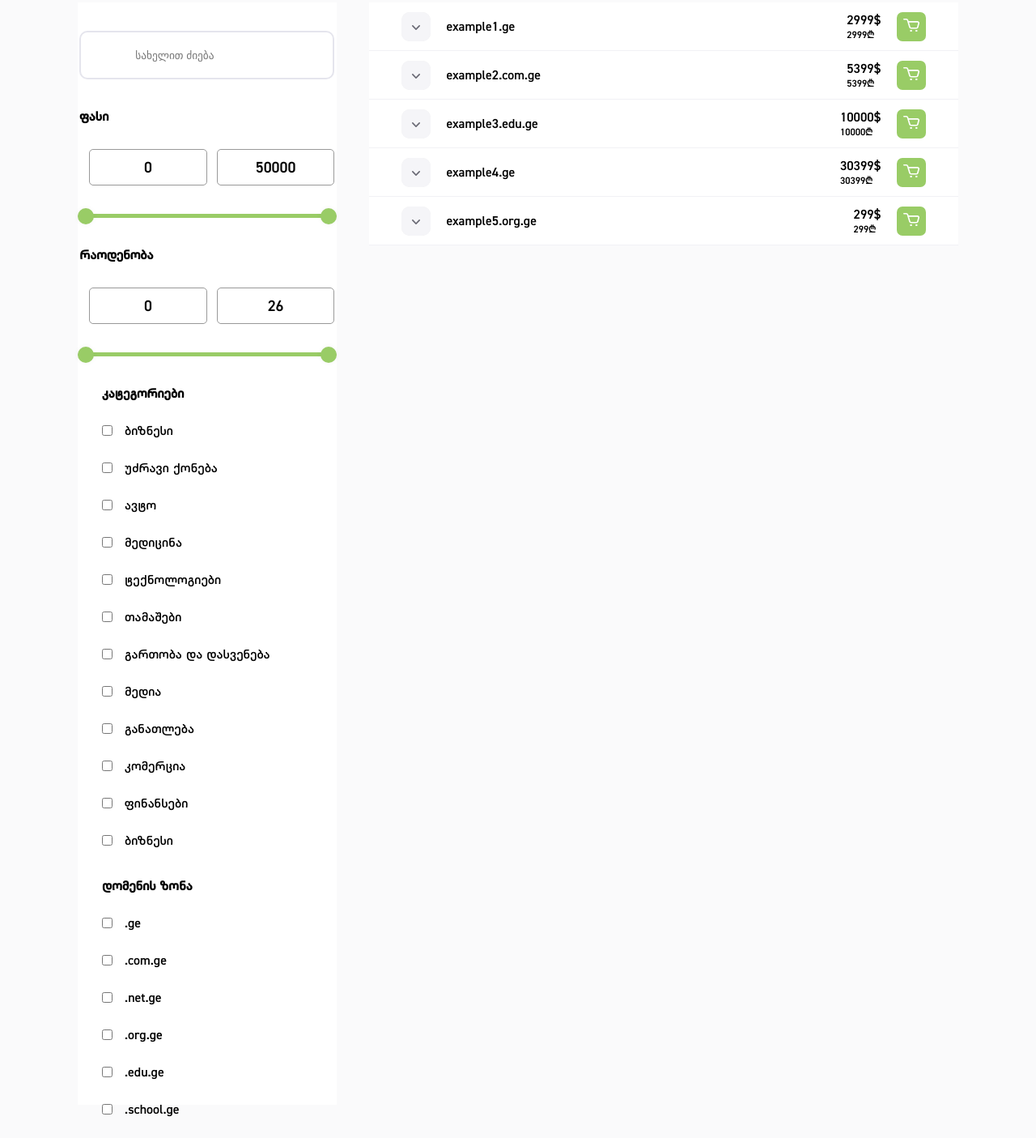
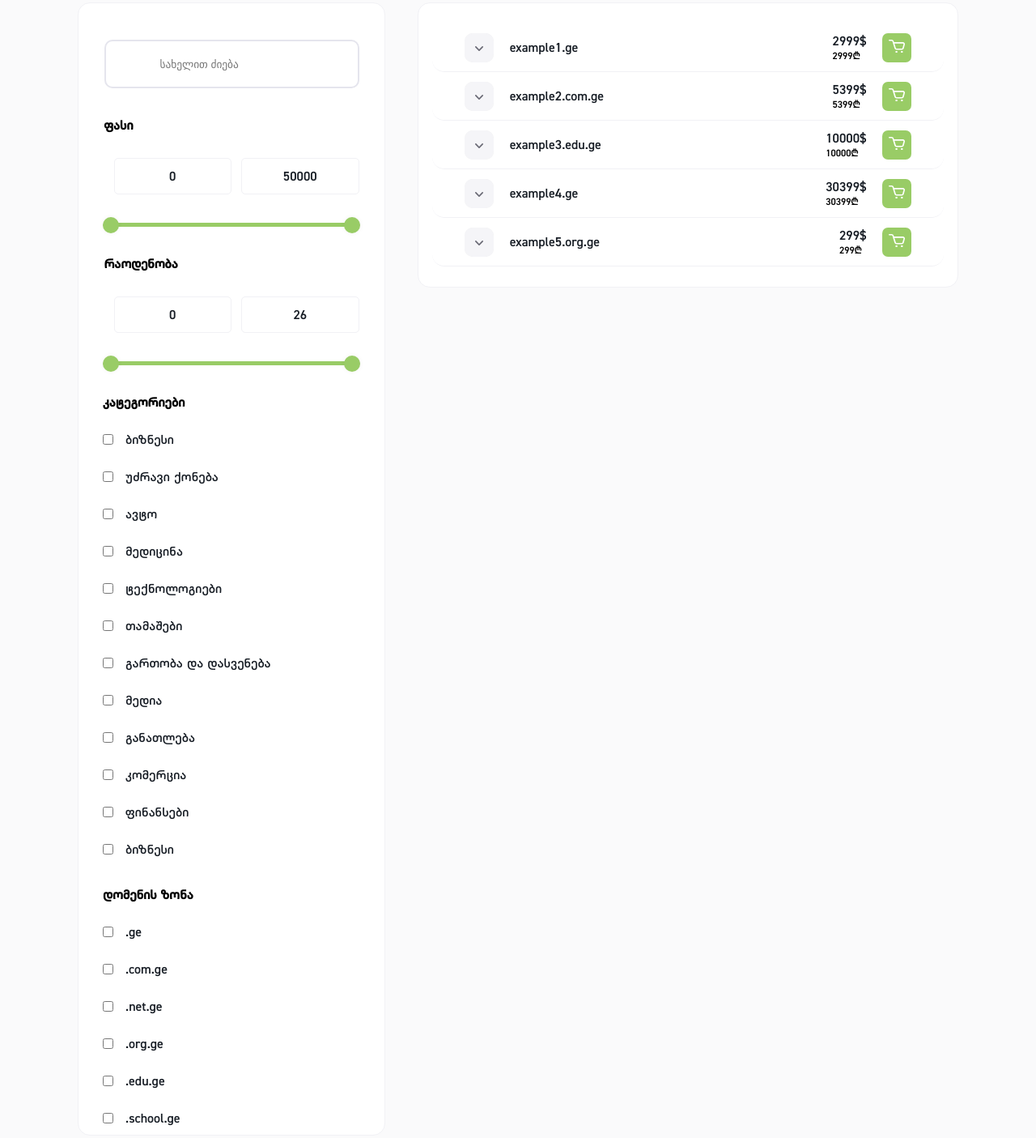
Before and after one commit to Datodia/Lemondo-Task, a plain HTML site: page index.html in a window 1280 px wide. Shown: the part 435-1840 px from the top of the page at 81% size. Drawn offline with nearby package versions, Linux system fonts and the light colour scheme.

Commit message:
last commit

```diff
--- a/index.html
+++ b/index.html
@@ -138,51 +138,51 @@
                     </div>
                     <div class="checkbox">
                         <input type="checkbox" class="checkboxCategory" id="1">
-                        <span>ბიზნესი</span>
+                        <label for="1">ბიზნესი</label>
                     </div>
                     <div class="checkbox">
                         <input type="checkbox" class="checkboxCategory" id="2">
-                        <span>უძრავი ქონება</span>
+                        <label for="2">უძრავი ქონება</label>
                     </div>
                     <div class="checkbox">
                         <input type="checkbox" class="checkboxCategory" id="3">
-                        <span>ავტო</span>
+                        <label for="3">ავტო</label>
                     </div>
                     <div class="checkbox">
                         <input type="checkbox" class="checkboxCategory" id="4">
-                        <span>მედიცინა</span>
+                        <label for="4">მედიცინა</label>
                     </div>
                     <div class="checkbox">
                         <input type="checkbox" class="checkboxCategory" id="5">
-                        <span>ტექნოლოგიები</span>
+                        <label for="5">ტექნოლოგიები</label>
                     </div>
                     <div class="checkbox">
                         <input type="checkbox" class="checkboxCategory" id="6">
-                        <span>თამაშები</span>
+                        <label for="6">თამაშები</label>
                     </div>
                     <div class="checkbox">
                         <input type="checkbox" class="checkboxCategory" id="7">
-                        <span>გართობა და დასვენება</span>
+                        <label for="7">გართობა და დასვენება</label>
                     </div>
                     <div class="checkbox">
                         <input type="checkbox" class="checkboxCategory" id="8">
-                        <span>მედია</span>
+                        <label for="8">მედია</label>
                     </div>
                     <div class="checkbox">
                         <input type="checkbox" class="checkboxCategory" id="9">
-                        <span>განათლება</span>
+                        <label for="9">განათლება</label>
                     </div>
                     <div class="checkbox">
                         <input type="checkbox" class="checkboxCategory" id="10">
-                        <span>კომერცია</span>
+                        <label for="10">კომერცია</label>
                     </div>
                     <div class="checkbox">
                         <input type="checkbox" class="checkboxCategory" id="11">
-                        <span>ფინანსები</span>
+                        <label for="11">ფინანსები</label>
                     </div>
                     <div class="checkbox">
                         <input type="checkbox" class="checkboxCategory" id="12">
-                        <span>ბიზნესი</span>
+                        <label for="12">ბიზნესი</label>
                     </div>
 
 
@@ -190,28 +190,28 @@
                         <h1>დომენის ზონა</h1>
                     </div>
                     <div class="checkbox">
-                        <input type="checkbox" class="checkboxDomain">
-                        <span>.ge</span>
+                        <input type="checkbox" class="checkboxDomain" id="13">
+                        <label for="13">.ge</label>
                     </div>
                     <div class="checkbox">
-                        <input type="checkbox" class="checkboxDomain">
-                        <span>.com.ge</span>
+                        <input type="checkbox" class="checkboxDomain" id="14">
+                        <label for="14">.com.ge</label>
                     </div>
                     <div class="checkbox">
-                        <input type="checkbox" class="checkboxDomain">
-                        <span>.net.ge</span>
+                        <input type="checkbox" class="checkboxDomain" id="15">
+                        <label for="15">.net.ge</label>
                     </div>
                     <div class="checkbox">
-                        <input type="checkbox" class="checkboxDomain">
-                        <span>.org.ge</span>
+                        <input type="checkbox" class="checkboxDomain" id="16">
+                        <label for="16">.org.ge</label>
                     </div>
                     <div class="checkbox">
-                        <input type="checkbox" class="checkboxDomain">
-                        <span>.edu.ge</span>
+                        <input type="checkbox" class="checkboxDomain" id="17">
+                        <label for="17">.edu.ge</label>
                     </div>
                     <div class="checkbox">
-                        <input type="checkbox" class="checkboxDomain">
-                        <span>.school.ge</span>
+                        <input type="checkbox" class="checkboxDomain" id="18">
+                        <label for="18">.school.ge</label>
                     </div>
                 </div>
 
--- a/scripts.js
+++ b/scripts.js
@@ -69,10 +69,24 @@ let rangeInput = document.querySelectorAll('.range-input input'),
     addBtn = document.querySelectorAll('.add'),
     count = 0,
     rise = document.querySelectorAll(".rise"),
-    addText = document.getElementById('add-text');
+    addText = document.getElementById('add-text'),
+    btnAdd = document.querySelectorAll('#btnAdd');
 
 //Number of domains
 quantity.innerHTML = domainList.length
+
+
+btnAdd.forEach(function (e) {
+    e.addEventListener('click', function () {
+        let rise = e.previousElementSibling;
+
+        if (rise.style.display === 'none') {
+            rise.style.display = "block"
+        } else {
+            rise.style.display = "none"
+        }
+    })
+})
 
 //when we type something in the search it add this value in the domainList and filter it
 searchInput.addEventListener("input", function () {
@@ -163,35 +177,6 @@ addBtn.forEach(function (e) {
 });
 
 
-//On the click each add button show items number in the basket and also we can remove items from the basket
-rise.forEach(function (e) {
-    e.addEventListener('click', function () {
-        if (e.classList.contains("clicked")) {
-            if (count > 0) {
-                count--
-                basket.innerHTML = count;
-
-            }
-            if (count === 0) {
-                basket.innerHTML = "";
-                basket.classList.remove('basket')
-            }
-
-            e.classList.remove("clicked");
-            e.innerHTML = "დამატება";
-            return;
-        }
-        count++
-        basket.innerHTML = count
-
-        if (count === 1) {
-            basket.classList.add('basket')
-        }
-
-        e.classList.add("clicked");
-        e.innerHTML = 'ამოღება';
-    });
-});
 
 //this jquery add show and hide filter menu on mobile
 $(document).ready(function () {
@@ -274,14 +259,14 @@ function addToList(json = []) {
             <button id="rise" class="rise">
                 <h1>დამატება</h1>
             </button>
-            <button class="add">
+            <button class="add" id="btnAdd">
                 <img src="assets/white-basket.svg" alt="">
             </button>
         </div>
     </div>`
 
-
-    });
+    }
+    );
 
     if (listTable.childNodes.length === 0) {
         //daamate listable.innerHTML rom ver moidzebna
@@ -291,6 +276,51 @@ function addToList(json = []) {
         <p>მითითებული პარამეტრებით დომენების მარკეტში შედეგები ვერ მოიძებნა, შეცვალეთ ძიების პარამეტრები და ცადეთ თავიდან</p>
     </div>`;
     }
+
+    let test = document.querySelectorAll('#btnAdd');
+    let rise = document.querySelectorAll("#rise");
+    test.forEach(function (e) {
+        e.addEventListener('click', function () {
+            let rise = e.previousElementSibling;
+
+            if (rise.style.display === 'block') {
+                rise.style.display = "none"
+            } else {
+                rise.style.display = "block"
+            }
+        })
+    })
+    //On the click each add button show items number in the basket and also we can remove items from the basket
+
+    rise.forEach(function (e) {
+        e.addEventListener('click', function () {
+            if (e.classList.contains("clicked")) {
+                if (count > 0) {
+                    count--
+                    basket.innerHTML = count;
+
+                }
+                if (count === 0) {
+                    basket.innerHTML = "";
+                    basket.classList.remove('basket')
+                }
+
+                e.classList.remove("clicked");
+                e.innerHTML = "დამატება";
+                return;
+            }
+            count++
+            basket.innerHTML = count
+
+            if (count === 1) {
+                basket.classList.add('basket')
+            }
+
+            e.classList.add("clicked");
+            e.innerHTML = 'ამოღება';
+        });
+    });
+
 
 }
 
--- a/style.css
+++ b/style.css
@@ -20,7 +20,7 @@ header {
     height: 80px;
     display: flex;
     background-color: white;
-    border-bottom: 1px solid gray;
+    border-bottom: 1px solid #F1F1F5;
 }
 
 header .header {
@@ -28,6 +28,7 @@ header .header {
     margin: auto;
     display: flex;
     justify-content: space-between;
+    align-items: flex-end;
 }
 
 header .header .buttons {
@@ -165,6 +166,7 @@ nav .navbar .right a:hover {
 .main-container .sort .sorting h1,
 header .header .buttons button {
     cursor: pointer;
+    background: none;
 }
 
 .main-container .sort .quantity {
@@ -204,8 +206,10 @@ header .header .buttons button {
 .main-container .filter-container .filter {
     width: 380px;
     background-color: white;
-    height: 1361px;
     margin-bottom: 150px;
+    border: 1px solid #F1F1F5;
+    border-radius: 15px;
+    padding: 10px 30px;
 }
 
 .main-container .filter-container .filter .mob-sort,
@@ -235,12 +239,15 @@ header .header .buttons button {
     width: 100%;
     height: 100%;
     outline: none;
-    font-size: 19px;
+    font-size: 16px;
     font-family: 'TKT';
     margin-left: 12px;
+    font-weight: normal;
     border-radius: 5px;
     text-align: center;
-    border: 1px solid #999;
+    border: 1px solid #F1F1F5;
+    color: #171D25;
+
     -moz-appearance: textfield;
 }
 
@@ -292,7 +299,7 @@ input[type="range"]::-webkit-slider-thumb {
 
 
 .main-container .filter-container .right-div {
-    width: 866px;
+    flex-grow: 1;
     background-color: #FAFAFB;
 }
 
@@ -322,12 +329,22 @@ input[type="range"]::-webkit-slider-thumb {
 .main-container .filter-container .domains {
     width: 100%;
     background-color: white;
+    border: 1px solid #F1F1F5;
+    border-radius: 15px;
+    padding: 25px 0;
+}
+
+#rise h1 {
+    color: white;
 }
 
 .main-container .filter-container .domains .items {
     display: flex;
     justify-content: space-between;
     height: 60px;
+    width: 95%;
+    margin: auto;
+    border-radius: 15px;
     border-bottom: 1px solid #F1F1F5;
 }
 
@@ -356,6 +373,7 @@ input[type="range"]::-webkit-slider-thumb {
     font-size: 16px;
     font-family: 'TKT';
     font-weight: normal;
+    color: #171D25;
 }
 
 .main-container .filter-container .domains .items .right p {
@@ -377,6 +395,7 @@ input[type="range"]::-webkit-slider-thumb {
     border-radius: 7px;
     background-color: #99CC66;
     border: none;
+    cursor: pointer;
 }
 
 .main-container .filter-container .domains .items .right #rise {
@@ -390,6 +409,8 @@ input[type="range"]::-webkit-slider-thumb {
     color: white;
     transform: translateX(28px);
     display: none;
+    font-size: 16px;
+    font-family: 'TKT';
 }
 
 
@@ -406,16 +427,13 @@ input[type="range"]::-webkit-slider-thumb {
 
 .main-container .filter-container .filter .input input {
     border: none;
+    outline: none;
 }
 
 .main-container .filter-container .filter .price {
     width: 315px;
     margin: auto;
     margin-top: 35px;
-}
-
-.main-container .filter-container .filter .checkboxes {
-    margin-left: 30px;
 }
 
 .main-container .filter-container .filter .checkboxes .title h1 {
@@ -431,10 +449,12 @@ input[type="range"]::-webkit-slider-thumb {
     margin-top: 25px;
 }
 
-.main-container .filter-container .filter .checkboxes .checkbox span {
+.main-container .filter-container .filter .checkboxes .checkbox label {
     font-weight: normal;
     font-size: 16px;
     font-family: 'TKT';
+    color: #171D25;
+    cursor: pointer;
 }
 
 input[type="checkbox"] {
```
